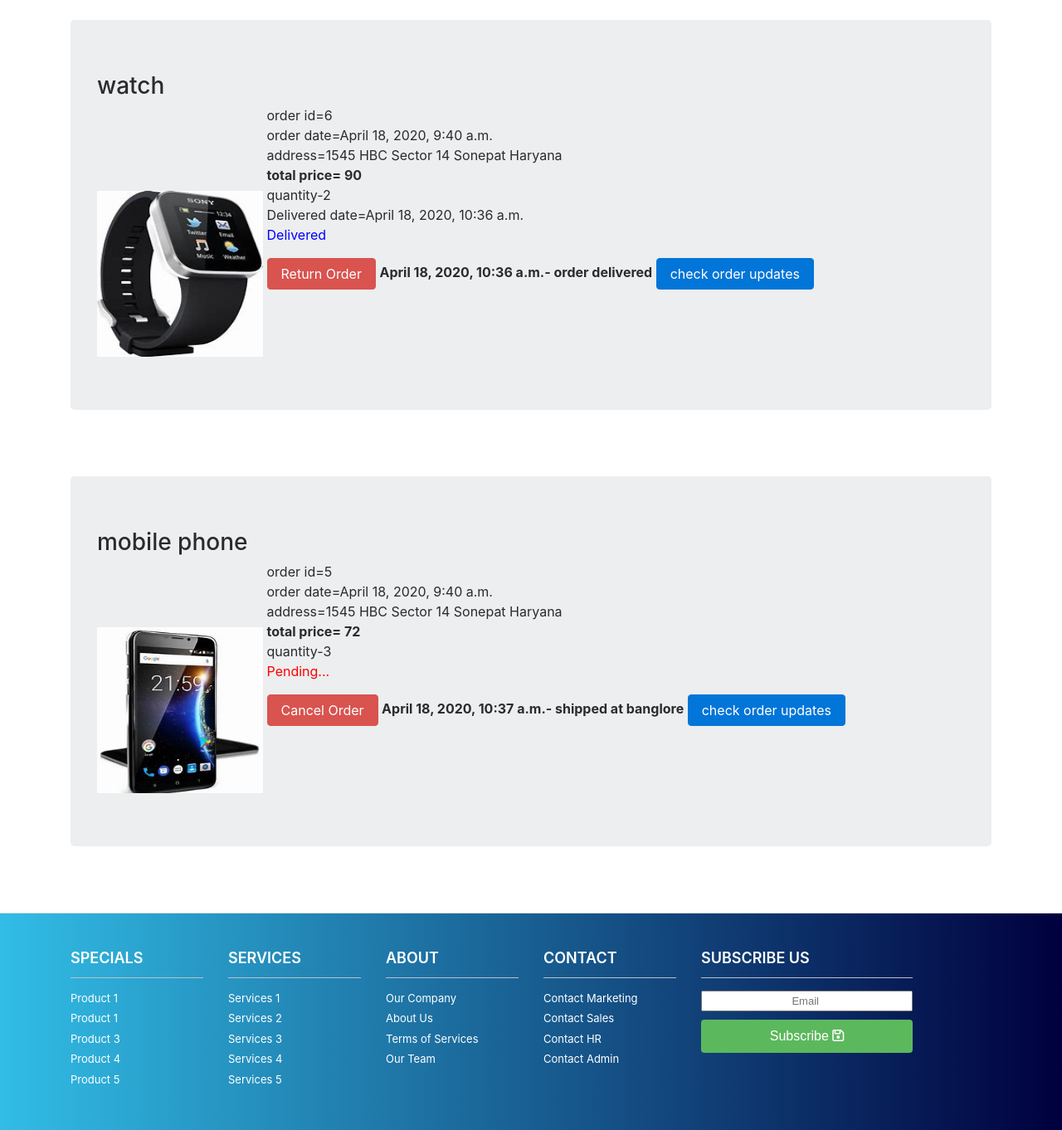
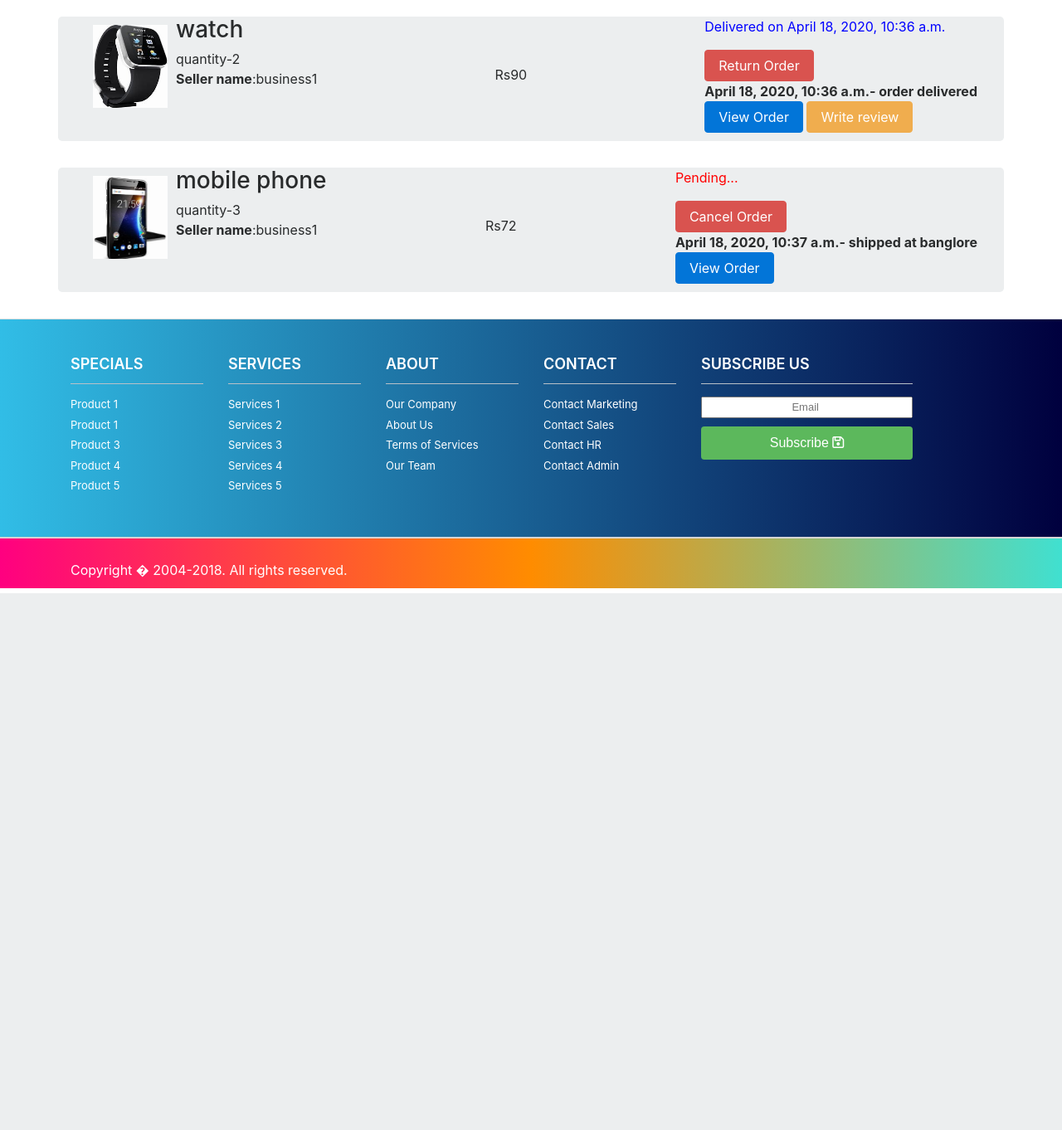
Before and after one commit to mabhay1/eshopping, a Django app: template p2/templates/a1/your_order.html in a window 1280 px wide. Shown: the part 118-1480 px from the top of the page at 83% size. After the commit the page ends 833 px from the top, so only its background shows below. Run offline with Django 3.2, Linux system fonts and the light colour scheme; the template is opened without the code that fills it: values that come from a table or form of the project are taken from there, others are empty; data comes from the database, SQL or seed files in the repository; both versions use the stored data as it was after the commit; tables that the repository leaves empty hold one stand-in row (values such as "Sample post"); some libraries are stand-ins or nearby versions.

Commit message:
next change

```diff
--- a/p2/templates/a1/your_order.html
+++ b/p2/templates/a1/your_order.html
@@ -1,67 +1,46 @@
 {% extends "a1/base.html" %}
-{% block head %}
-<style type="text/css">
-.inline{
-    display:inline-block;
-
-
-
-}
-
-</style>
-
-{% endblock %}
 
 {% block content %}
-<div class="container">
-    <br>
-
 {%if order_list%}
+<div class="container" style="padding-top: 20px;">
 
     {%for order in order_list %}
-   <div class="jumbotron">
+    <div class="row jumbotron" style="height: 150px;padding-top: 0px;">
+        <img src="{{order.product.image.url}}" height="100" width="90" style="margin: 10px;">
+        <div>
             <h3>{{order.product.name}}</h3>
+            quantity-{{order.quantity}}<br>
+            <b>Seller name</b>:{{order.product.user.business.name}}
+        </div>
+        <div style="margin: auto;">Rs{{order.total_price}}</div>
+        <div>
+            {% if order.orders.all.latest.delivered %}
+            <p style="color:blue">Delivered on {{order.orders.all.latest.updates_date}}</p>
+            {%if order.id in ret_list%}
 
-   <img src="{{order.product.image.url}}" height="200" width="200" class="inline">
-   <div class="inline ">
-
-
-   order id={{order.id}}<br>
-   order date={{order.order_date}}<br>
-   address={{order.user.checkouts.address}}<br>
-   <b>total price= {{order.total_price}}<br></b>
-   quantity-{{order.quantity}}<br>
-
-   {% if order.orders.all.latest.delivered %}
-   Delivered date={{order.orders.all.latest.updates_date}}
-   <p style="color:blue">Delivered</p>
-   {%if order.id in ret_list%}
-   Returned date={{order.returns.return_date}}
-   <p style="color:yellowgreen">Returned</p>
+            <p style="color:yellowgreen">Returned on {{order.returns.return_date}}</p>
 
             {%else%}
-   <a href="{% url 'a1:returnorder' pk=order.pk%}" class="btn btn-danger">Return Order</a>
+            <a href="{% url 'a1:returnorder' pk=order.pk%}" class="btn btn-danger">Return Order</a><br>
             {%endif%}
             {%else%}
             <p style="color:red">Pending...</p>
-   <a href="{% url 'a1:cancelorder' pk=order.pk%}" class="btn btn-danger">Cancel Order</a>
+            <a href="{% url 'a1:cancelorder' pk=order.pk%}" class="btn btn-danger">Cancel Order</a><br>
             {%endif%}
 
 
-   <b>{{order.orders.all.latest.updates_date}}-  {{order.orders.all.latest.updates}} </b>
-
-
-
+            <b>{{order.orders.all.latest.updates_date}}-  {{order.orders.all.latest.updates}} </b><br>
+            <a href="{% url 'a1:order_detail' pk=order.pk%}" class="btn btn-primary">View Order</a>
+            {% if order.orders.all.latest.delivered %}
+            <a href="{%url 'a1:add_review' pk=order.product.pk%}" class="btn btn-warning">Write review</a>
+            {%endif%}
+        </div>
 
     </div>
-<a href="{% url 'a1:order_detail' pk=order.pk%}" class="btn btn-primary">check order updates</a>
-   </div>
-   <br><br>
     {% endfor %}
     {%else%}
     <h3>You have no orders yet</h3>
     {%endif%}
-
 </div>
 
 {% endblock %}
```
Also changed, not shown: p2/templates/a1/order_detail.html (+8 -2 lines), p2/db.sqlite3. Lines whose indentation alone changed are shown as unchanged.
